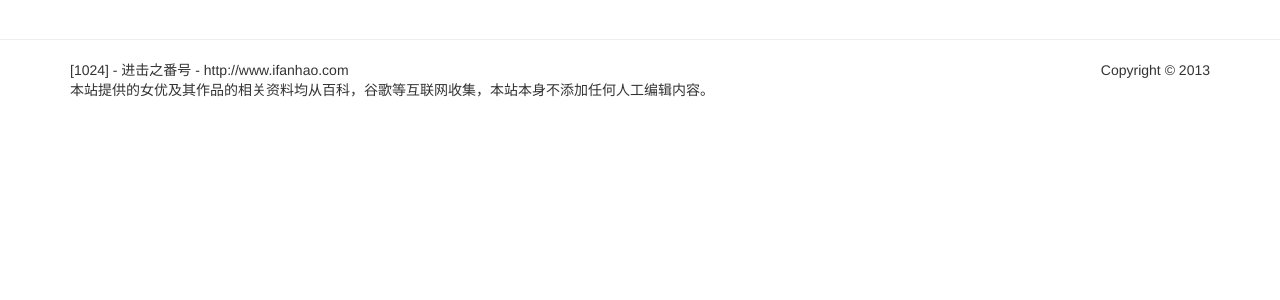
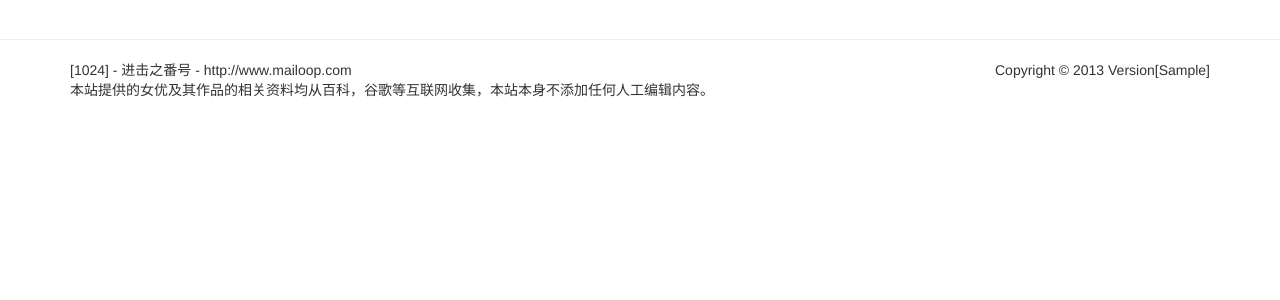
Before and after one commit to IamFive/ifanhao, a Python web app: template ifanhao/templates/basic.html in a window 1280 px wide. Shown: the part 51-351 px from the top of the page. Run offline with Jinja, Linux system fonts and the light colour scheme; the template is opened without the code that fills it: most values are stand-ins (such as "Sample title", 1, 10 or a date in 2020); some libraries are stand-ins or nearby versions.

Commit message:
add version

```diff
--- a/ifanhao/templates/basic.html
+++ b/ifanhao/templates/basic.html
@@ -72,9 +72,9 @@
     	<div class="container">
     		<div class="row">
     			<div class="col-md-4">
-    				[1024] - 进击之番号 - http://www.ifanhao.com</div>
-    			<div class="col-md-2 col-md-offset-6 text-right">
-    				Copyright © 2013 </div>
+    				[1024] - 进击之番号 - http://www.mailoop.com</div>
+    			<div class="col-md-4 col-md-offset-4 text-right">
+    				Copyright © 2013 Version[{{v}}]</div>
     		</div>
     		<div class="row">
     			<div class="col-md-12">
--- a/requirements.txt
+++ b/requirements.txt
@@ -9,6 +9,6 @@ sqlalchemy
 flask-sqlalchemy
 colander
 ColanderAlchemy
-ac-client
+#ac-client
 cssmin
 PyYAML
```
